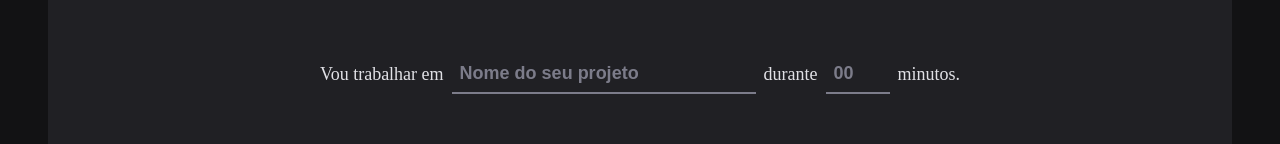
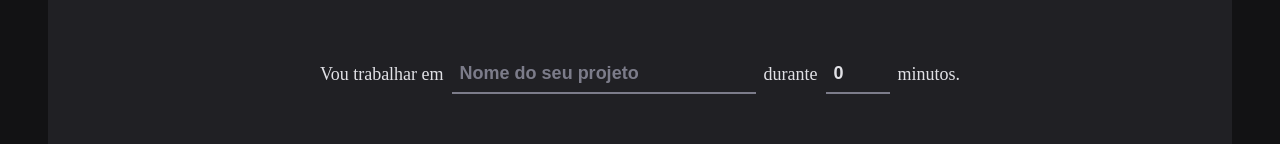
Before and after one commit to PauloStraforini/Ignate-timer-pomodoro, a React (Vite) app: page / in a window 1280 px wide. Shown: the part 170-314 px from the top of the page. Built offline with nearby package versions, Linux system fonts and the light colour scheme.

Commit message:
refactor: update home page

```diff
--- a/src/pages/home/index.tsx
+++ b/src/pages/home/index.tsx
@@ -15,16 +15,26 @@ import {
 
 const newCycleFormValidationSchema = zod.object({
     task: zod.string().min(1, 'Informe a .'),
-    minutesAmount: zod.number().min(5, 'O periodo prescisa ser no mínimo 05 Min.').max(60, 'O periodo prescisa ser no máximo 60 Min.')
+    minutesAmount: zod
+        .number()
+        .min(5, 'O periodo prescisa ser no mínimo 05 Min.')
+        .max(60, 'O periodo prescisa ser no máximo 60 Min.')
 })
 
+type NewCycleFormDat = zod.infer<typeof newCycleFormValidationSchema>
+
 export function Home() {
-    const { register, handleSubmit, watch } = useForm({
-        resolver: zodResolver(newCycleFormValidationSchema)
+    const { register, handleSubmit, watch, reset } = useForm<NewCycleFormDat>({
+        resolver: zodResolver(newCycleFormValidationSchema),
+        defaultValues: {
+            task: '',
+            minutesAmount: 0,
+        }
     })
 
-    function handleCreateNewCycle(data: any) {
+    function handleCreateNewCycle(data: NewCycleFormDat) {
         console.log(data)
+        reset()
     }
 
     const task = watch('task')
```
